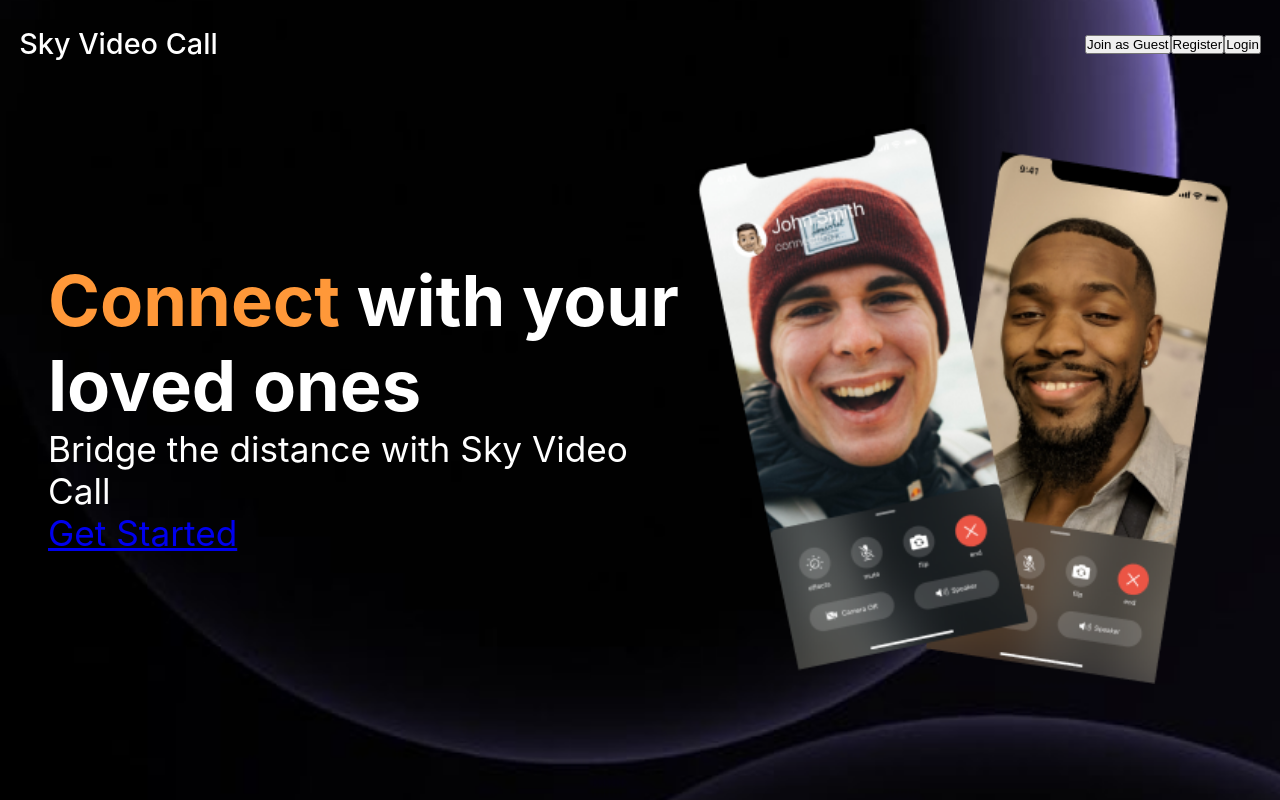
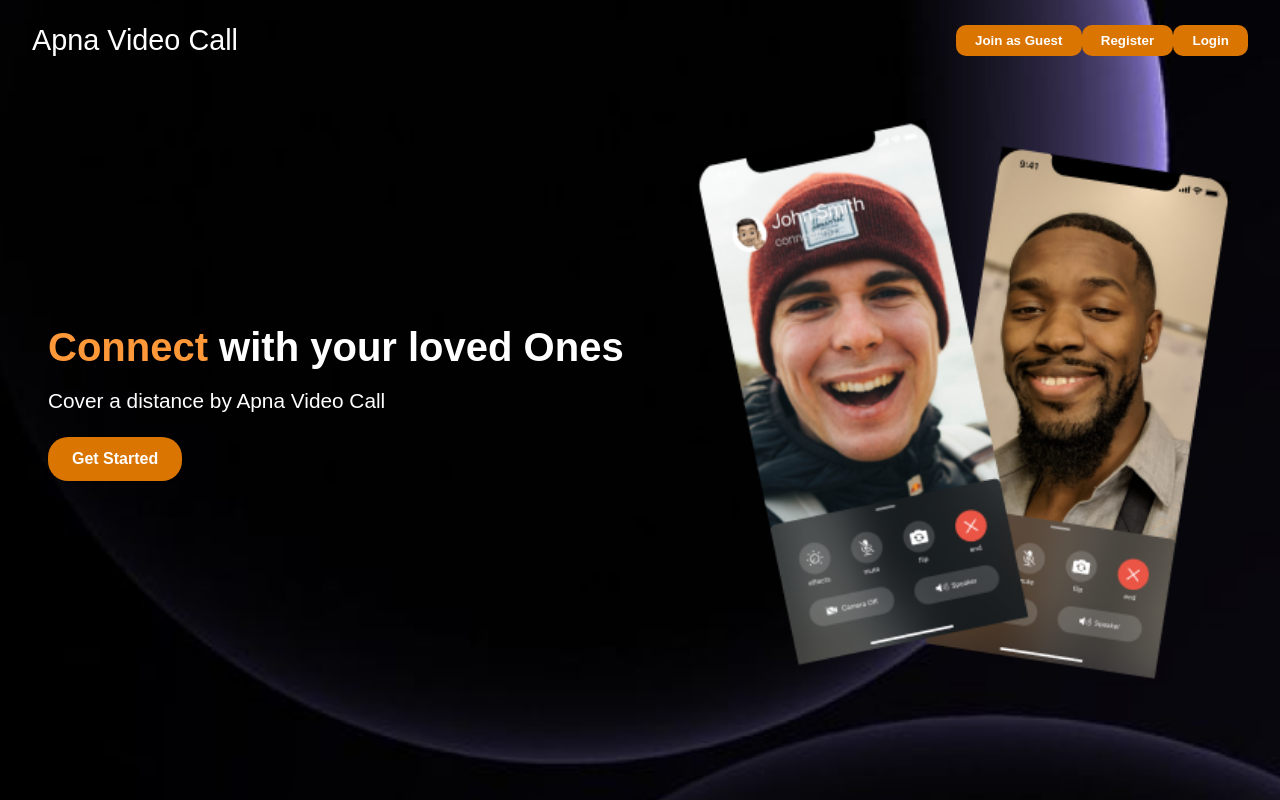
Before and after one commit to shifa455/Sky-Video-Call, a React (Create React App) app in the folder frontend/: page / in a window 1280 px wide. Built offline with nearby package versions, Linux system fonts and the light colour scheme.

Commit message:
Updated landing page CSS and button styles

```diff
--- a/frontend/src/App.css
+++ b/frontend/src/App.css
@@ -1,96 +1,210 @@
+
 .landingPageContainer {
   width: 100vw;
   height: 100vh;
-  background: url("/public/background.png");
+  background: url("/public/background.png"); /* Remove /public */
   background-repeat: no-repeat;
   background-size: cover;
+  background-position: center;
   color: white;
+  font-family: Arial, sans-serif;
 }
 
-.landingPageContainer nav {
-  padding-inline: 1.2rem;
-  padding-block: 1.6rem;
+.navBar, .landingPageContainer nav {
   display: flex;
   justify-content: space-between;
   align-items: center;
-
+  padding: 1.5rem 2rem;
 }
 
-.landingPageContainer nav h2 {
+.navHeader h2 {
   font-size: 1.8rem;
   font-weight: 500;
 }
 
-.landingPageContainer nav .navlist {
+.navlist {
   display: flex;
-  gap: 1.6rem;
-  cursor: pointer;
-
+  gap: 1.5rem;
 }
 
+.navButton {
+  background-color: #D97500;
+  color: white;
+  padding: 0.5rem 1.2rem;
+  border-radius: 10px;
+  border: none;
+  cursor: pointer;
+  font-weight: bold;
+  transition: 0.3s;
+}
+
+.navButton:hover {
+  background-color: #ffb347;
+}
+
+/* Landing main section */
 .landingMainContainer {
   display: flex;
   justify-content: space-between;
-  padding-inline: 3rem;
+  align-items: center;
+  padding: 2rem 3rem;
   height: 80vh;
+}
+
+.landingText h1 {
+  font-size: 2.5rem;
+  line-height: 1.3;
+}
+
+.landingText p {
+  font-size: 1.3rem;
+  margin-top: 1rem;
+}
+
+/* Get started button */
+.getStartedButton {
+  display: inline-block;
+  background-color: #D97500;
+  color: white;
+  padding: 0.8rem 1.5rem;
+  border-radius: 20px;
+  text-decoration: none;
+  font-weight: bold;
+  margin-top: 1.5rem;
+  transition: 0.3s;
+}
+
+.getStartedButton:hover {
+  background-color: #ffb347;
+}
+
+/* Landing image */
+.landingImage img {
+  height: 70vh;
+  width: auto;
+  border-radius: 15px;
+}
+
+/*  Home / Meet Page  */
+.meetContainer {
+  display: flex;
+  padding: 2rem;
+  gap: 5vw;
+  height: 80vh;
+  justify-content: center;
+}
+
+.leftPanel {
+  flex: 1;
+  display: flex;
+  flex-direction: column;
+  justify-content: center;
+  gap: 1rem;
+}
+
+.rightPanel {
+  flex: 1;
+  display: flex;
+  justify-content: center;
   align-items: center;
 }
 
-.landingMainContainer>div:nth-child(1) {
-  font-size: 2.2rem;
-}
-
-.landingMainContainer>div:nth-child(1) div[role='button'] {
-  background: #D97500;
-  width: fit-content;
-  padding: 1rem;
-  border-radius: 20px;
-  margin-top: 1.9rem;
-}
-
-.landingMainContainer>div:nth-child(1) div[role='button'] a {
-  text-decoration: none;
-  color: white;
-  font-size: 1.7rem;
-}
-
-.landingMainContainer>div:nth-child(2) img {
-  height: 70vh;
-  width: auto;
-}
-
-.navBar {
-  display: flex;
-  align-items: center;
-  justify-content: space-between;
-  padding-inline: 20px;
-  text-align: center;
-
-}
-.meetContainer {
-  display: flex;
-  padding-inline: 20px;
-  height: 80vh;
-  gap: 10vw;
-  justify-content: center;
-}
-
-
-
-.leftPanel {
-  height: 100%;
-  display: flex;
-  align-items: center;
-
-}
-
-.rightPanel {
-  display: flex;
-  align-items: center;
-}
-
-.rightPanel > img {
+.rightPanel img {
   width: 30vw;
   height: auto;
   border-radius: 20px;
 }
+
+/* Video Controls */
+.controls {
+  display: flex;
+  gap: 1rem;
+  justify-content: center;
+  margin-bottom: 1rem;
+}
+
+/* Local / Remote video */
+.localVideo {
+  width: 300px;
+  height: 200px;
+  border-radius: 10px;
+  margin-bottom: 1rem;
+  object-fit: cover;
+}
+
+.remoteVideos video {
+  width: 250px;
+  height: 180px;
+  border-radius: 10px;
+  object-fit: cover;
+  margin-right: 0.5rem;
+}
+
+/* Chat */
+.chatRoom {
+  width: 300px;
+  height: 400px;
+  background: rgba(0, 0, 0, 0.7);
+  color: white;
+  padding: 1rem;
+  border-radius: 10px;
+  overflow-y: auto;
+  display: flex;
+  flex-direction: column;
+  gap: 0.5rem;
+}
+
+.chatMessages {
+  flex: 1;
+  overflow-y: auto;
+}
+
+.chatInput {
+  display: flex;
+  gap: 0.5rem;
+  margin-top: 0.5rem;
+}
+
+/* Responsive */
+@media (max-width: 1024px) {
+  .landingMainContainer {
+    flex-direction: column;
+    align-items: center;
+    text-align: center;
+    gap: 2rem;
+  }
+
+  .rightPanel img {
+    width: 60vw;
+  }
+
+  .remoteVideos video {
+    width: 200px;
+    height: 150px;
+  }
+
+  .localVideo {
+    width: 200px;
+    height: 150px;
+  }
+}
+
+@media (max-width: 600px) {
+  .landingText h1 {
+    font-size: 2rem;
+  }
+
+  .landingText p {
+    font-size: 1rem;
+  }
+
+  .navButton {
+    padding: 0.3rem 0.8rem;
+    font-size: 0.9rem;
+  }
+
+  .getStartedButton {
+    padding: 0.5rem 1rem;
+    font-size: 1rem;
+  }
+}
--- a/frontend/src/pages/landingPage.jsx
+++ b/frontend/src/pages/landingPage.jsx
@@ -1,31 +1,39 @@
-import React from 'react';
-import { Link, useNavigate } from 'react-router-dom';
-import "../App.css";
+import React from 'react'
+import "../App.css"
+import { Link, useNavigate } from 'react-router-dom'
 
 export default function LandingPage() {
-  const navigate = useNavigate();
+    const router = useNavigate();
 
     return (
         <div className='landingPageContainer'>
             <nav className='navBar'>
                 <div className='navHeader'>
-          <h2>Sky Video Call</h2>
+                    <h2>Apna Video Call</h2>
                 </div>
 
                 <div className='navList'>
-        <button className="navButton" onClick={() => navigate("/guest")}>Join as Guest</button>
-        <button className="navButton" onClick={() => navigate("/auth")}>Register</button>
-        <button className="navButton" onClick={() => navigate("/auth")}>Login</button>
+                    <button className='navButton' onClick={() => router("/aljk23")}>
+                        Join as Guest
+                    </button>
+                    <button className='navButton' onClick={() => router("/auth")}>
+                        Register
+                    </button>
+                    <button className='navButton' onClick={() => router("/auth")}>
+                        Login
+                    </button>
                 </div>
             </nav>
 
             <div className="landingMainContainer">
                 <div className="landingText">
                     <h1>
-            <span style={{ color: "#FF9839" }}>Connect</span> with your loved ones
+                        <span style={{ color: "#FF9839" }}>Connect</span> with your loved Ones
                     </h1>
-          <p>Bridge the distance with Sky Video Call</p>
-          <Link className="getStartedButton" to="/auth">
+
+                    <p>Cover a distance by Apna Video Call</p>
+
+                    <Link to="/auth" className="getStartedButton">
                         Get Started
                     </Link>
                 </div>
@@ -35,5 +43,5 @@
                 </div>
             </div>
         </div>
-  );
+    )
 }
```
Lines whose indentation alone changed are shown as unchanged.
